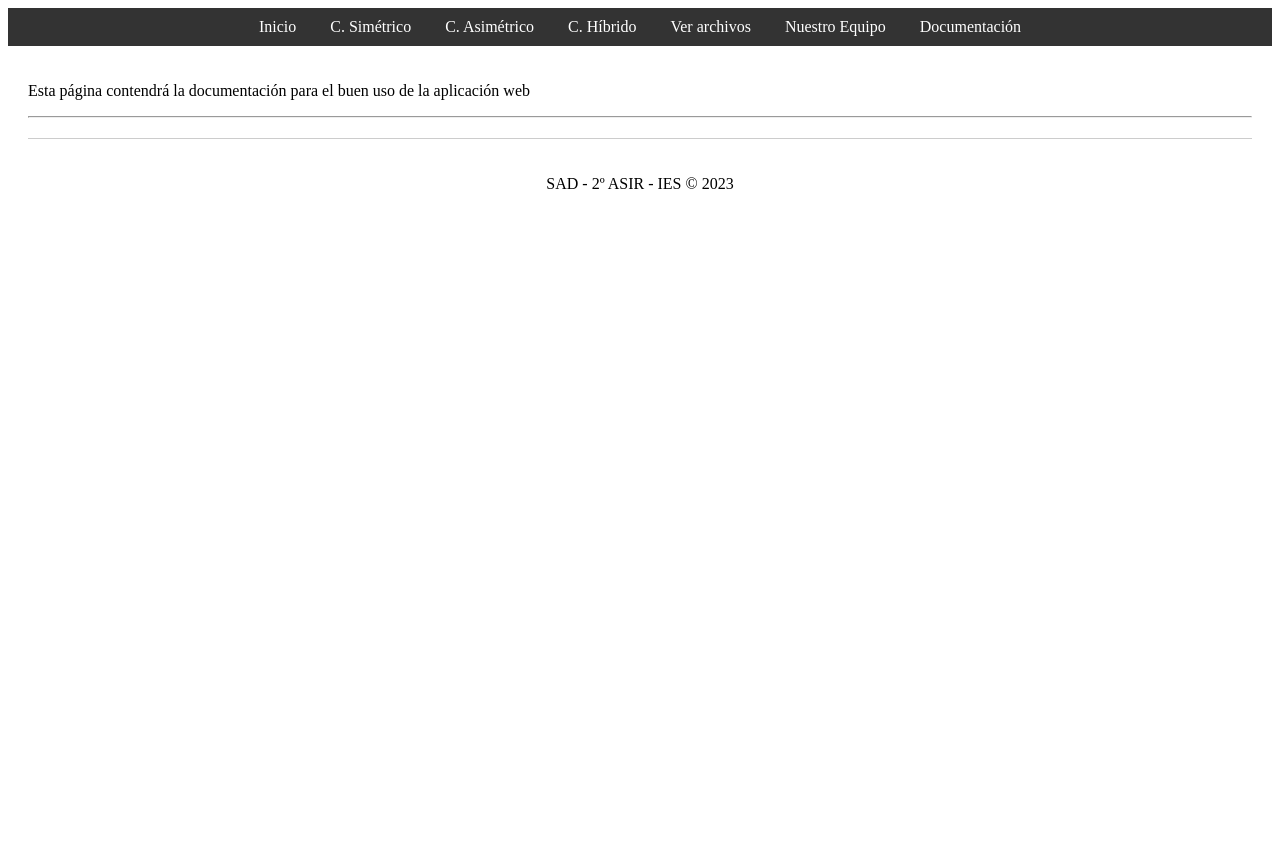
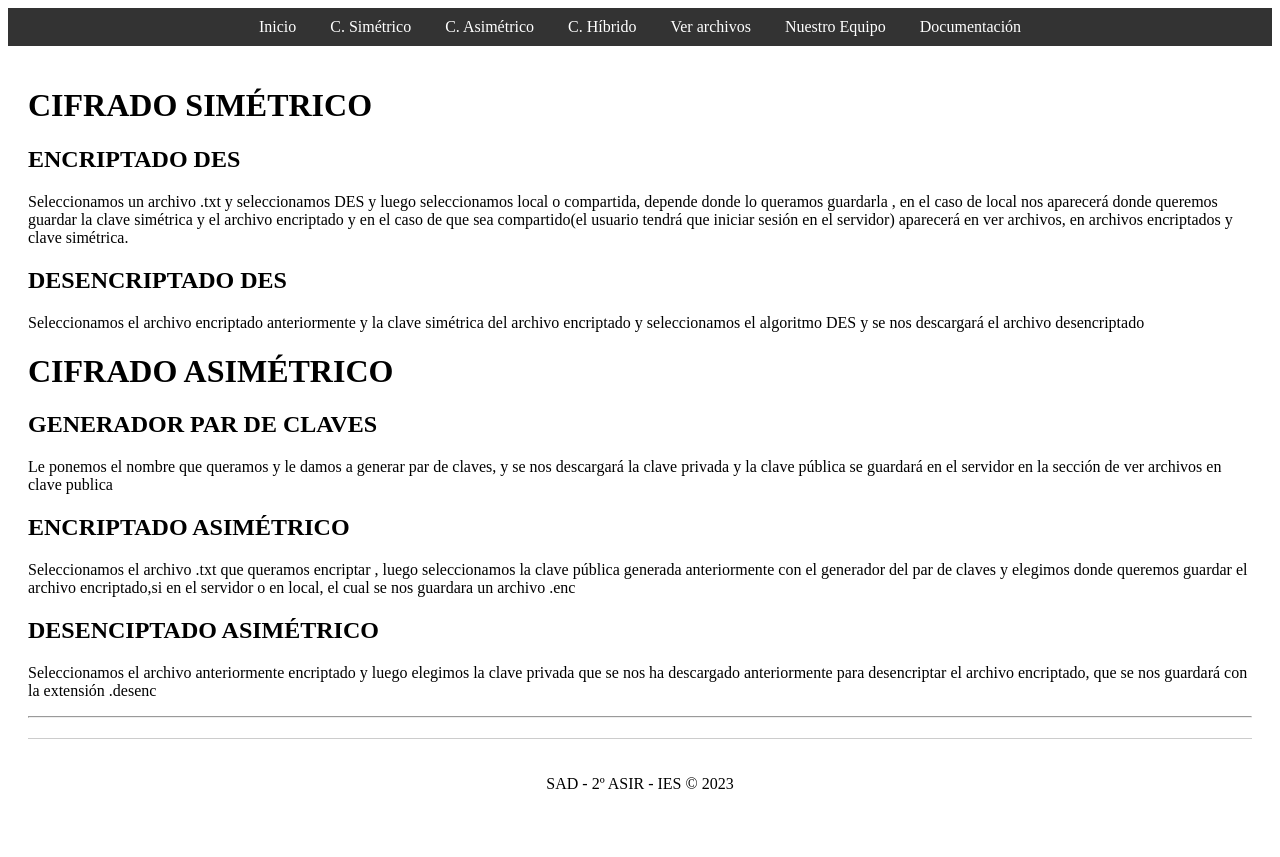
Before and after one commit to lfvalcar/proyecto-criptografia-python-grupo7, a Flask app: page /doc/ in a window 1280 px wide. Before the commit the page ends 189 px from the top, so only its background shows below. Run offline with Flask 2, Linux system fonts and the light colour scheme.

Commit message:
DOCUMENTACIÓN

```diff
--- a/templates/doc.html
+++ b/templates/doc.html
@@ -3,5 +3,22 @@
 Documentación
 {% endblock %}
 {% block content %}
-<p>Esta página contendrá la documentación para el buen uso de la aplicación web</p>
+<h1>CIFRADO SIMÉTRICO</h1>
+<h2>ENCRIPTADO DES</h2>
+<p>Seleccionamos un archivo .txt y seleccionamos DES y luego seleccionamos local o compartida, depende donde lo queramos guardarla , en el caso de local nos aparecerá donde queremos guardar la clave simétrica y el archivo encriptado y en el caso de que sea compartido(el usuario tendrá que iniciar sesión en el servidor) aparecerá en ver archivos, en archivos encriptados y clave simétrica.</p>
+
+<h2>DESENCRIPTADO DES</h2>
+<p>Seleccionamos el archivo encriptado anteriormente y la clave simétrica del archivo encriptado y seleccionamos el algoritmo DES y se nos descargará el archivo desencriptado</p>
+
+<h1>CIFRADO ASIMÉTRICO </h1>
+<h2>GENERADOR PAR  DE CLAVES </h2>
+<p>Le ponemos el nombre que queramos y le damos a generar par de claves, y se nos descargará la clave privada y la clave pública se guardará en el servidor en la sección de ver archivos en clave publica</p>
+
+
+<h2>ENCRIPTADO ASIMÉTRICO </h2>
+<p>Seleccionamos el archivo .txt que queramos encriptar , luego seleccionamos la clave pública generada anteriormente con el generador del par de claves y elegimos donde queremos guardar el archivo encriptado,si en el servidor o en local, el cual se nos guardara un archivo .enc</p>
+
+<h2>DESENCIPTADO ASIMÉTRICO </h2>
+<p>Seleccionamos el archivo anteriormente encriptado y luego elegimos la clave privada que se nos ha descargado anteriormente para desencriptar el archivo encriptado, que se nos guardará con la extensión .desenc</p>
+
 {% endblock %}
```
Also changed, not shown: templates/about.html (+7 -10 lines).
